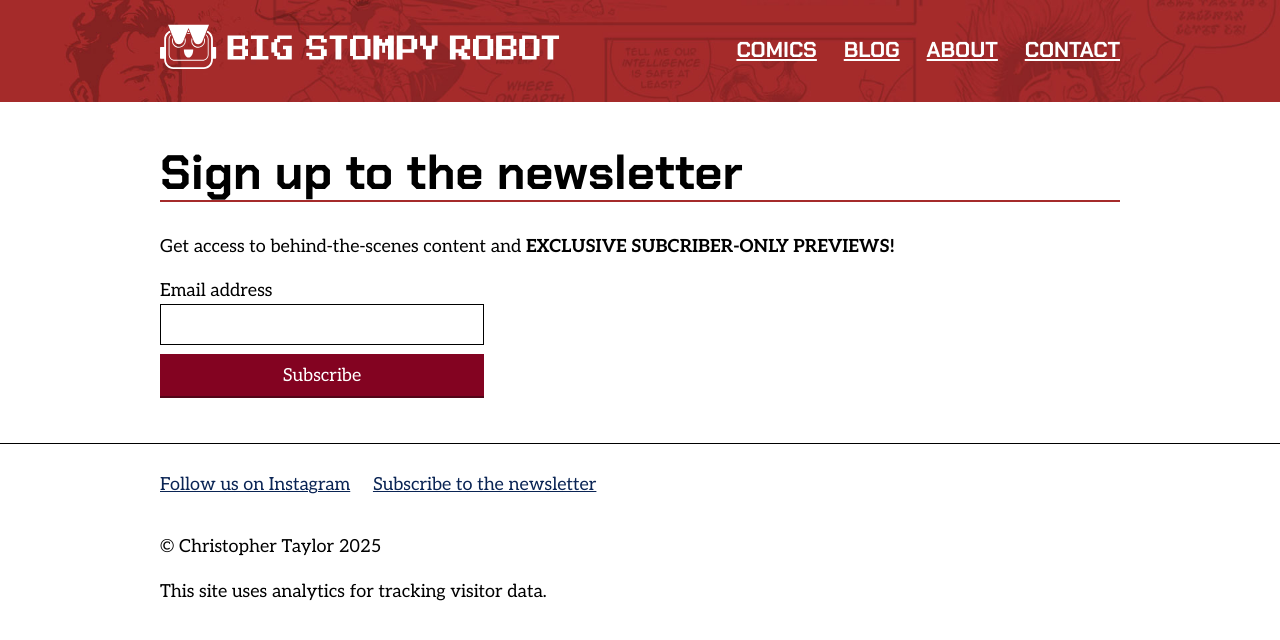
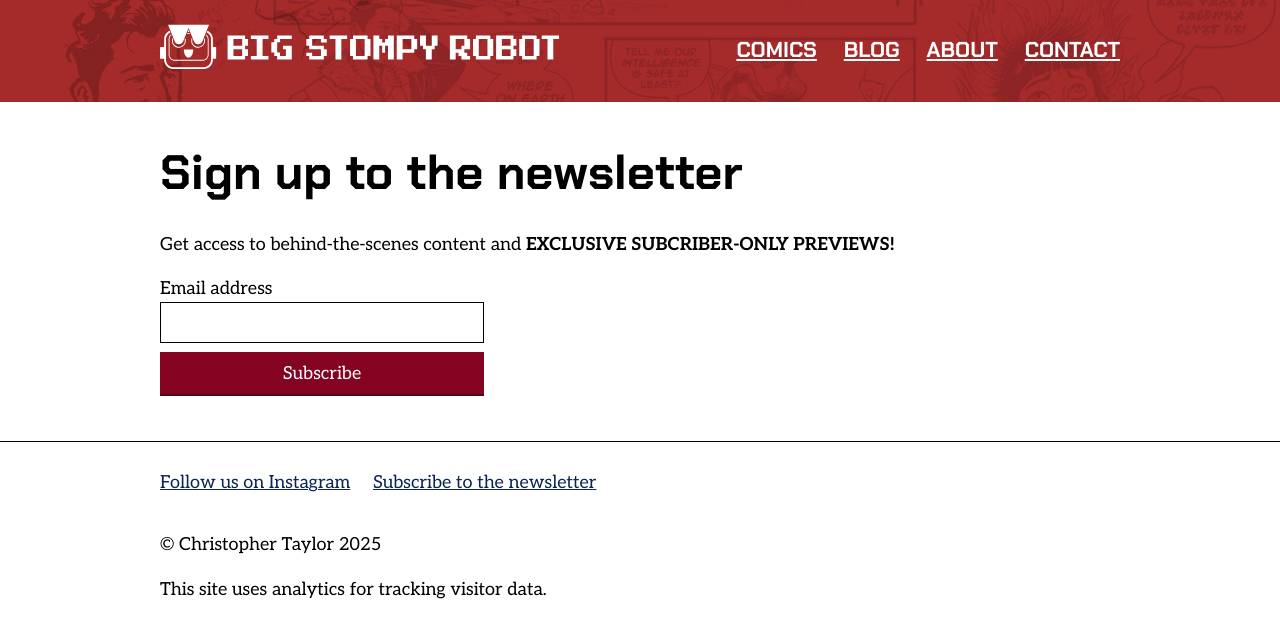
Before and after one commit to ctdesign/bigstompyrobot, a Jekyll site: the page built from newsletter.html, in a window 1280 px wide. Shown: the top 640 px of the page. Built offline with Jekyll 4.4.1, drawn with Linux system fonts in a browser that asks for light colours.

Commit message:
Update main.scss

```diff
--- a/assets/css/main.scss
+++ b/assets/css/main.scss
@@ -217,7 +217,6 @@ CUSTOM STYLES
         align-items: center;
     }
 
-
     .header .grid-container {
         padding: 0;
     }
@@ -342,7 +341,7 @@ CUSTOM STYLES
     border: 3px solid #000;
 }
 
-.main h1 {
+.title {
    border-bottom: 2px solid $col-theme-accent;
 }
 
```
